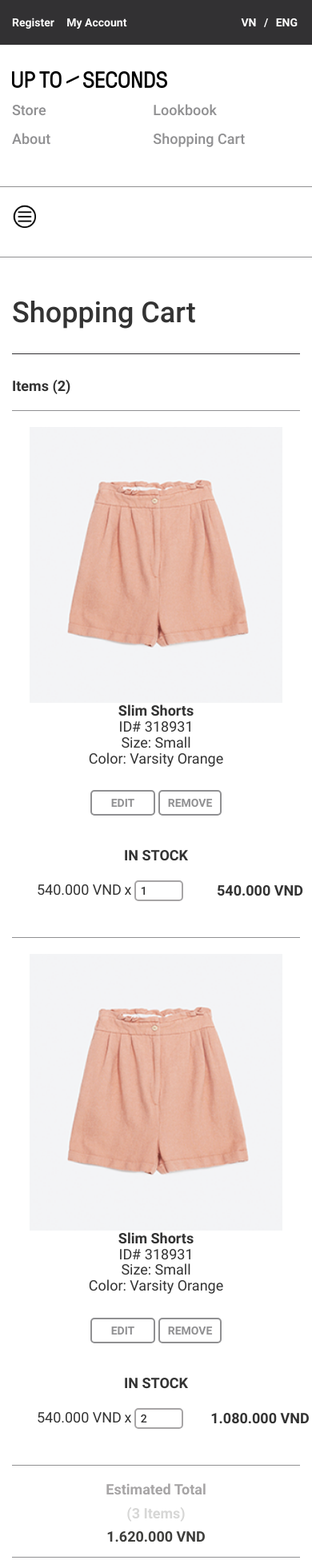
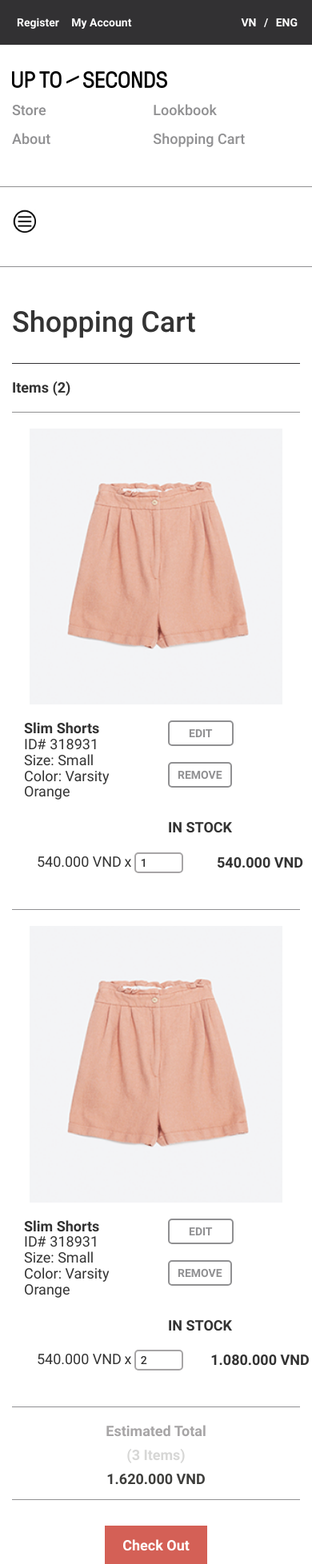
Before and after one commit to qmpz113/second, a PHP site: page /shopping_cart.php in a window 390 px wide. Shown: the top 1956 px of the page at 80% size. Run offline with PHP 8.4, Linux system fonts and the light colour scheme.

Commit message:
responsive0709

```diff
--- a/css/style.css
+++ b/css/style.css
@@ -107,6 +107,7 @@
 }
 .menu-products ul{
     list-style: none;
+    margin: 0px;
 }
 .menu-products ul li{
     display: inline-block;
@@ -114,14 +115,14 @@
 .menu-products ul li a{
     color: #909092;
     text-decoration: none;
-    padding: 0px 16px;
+    padding: 0px 15px;
     font-size: 18px;
 }
 .padding-left{
-    padding-left: 0px !important;
+    padding-left: 0px ;
 }
 .products{
-    padding: 26px 0px;
+    padding: 32px 0px;
     border-bottom: 1px solid #909092;
 }
 .main-menu ul{
@@ -248,10 +249,16 @@
     text-transform: uppercase;
     color: #2c46b9;
     border: 2px solid #2c46b9;
-    border-radius: 5px;
     background: #fff;
     font-weight: 500;
-    padding: 6px 18px 4px 18px;
+    padding-top: 6px;
+    padding-bottom: 4px;
+    width: 77px;
+    transition-duration: 0.5s;
+}
+.btn-socials button:hover{
+    background: #2c46b9;
+    color: #fff;
 }
 .btn-socials button:first-of-type{
     margin-right: 5px;
@@ -314,7 +321,7 @@
 }
 .title-item-cart{
     border-bottom: 1px solid #909092;
-    padding: 20px 0px 10px 0px;
+    padding: 10px 0px;
 }
 .img-cart img{
     width: 88%;
@@ -458,6 +465,7 @@ select.payment-form{
 .field label{
     font-size: 18px;
     margin-bottom: 15px;
+    font-weight: 500;
 }
 .div-form{
     padding: 40px 0px 10px 0px;
@@ -914,7 +922,7 @@ select.payment-form{
         padding-right: 0px;
     }
     .cart-products{
-        text-align: center;
+        text-align: left;
     }
     .price-one ul li:last-of-type{
         width: 25%;
@@ -954,14 +962,32 @@ select.payment-form{
     .menu-products{
         display: none;
     }
-
+    .text-contact p, .text-contact h4, .text-contact a{
+        font-size: 14px;
+    }
     .text-contact{
-        text-align: center;
+        text-align: left;
+        padding-left: 10px;
     }
     .price-one{
         text-align: center;
         padding-left: 15px;
         margin-top: 20px;
+    }
+    .padding-right{
+        padding-left: 0px;
+    }
+    .padding-left{
+        padding-right: 0px;
+    }
+    .title-language1 h2, .title-language2 h2{
+        padding: 22vh 0px;
+    }
+    .info-cart h4{
+        margin-top: 20px;
+    }
+    .img-cart{
+        text-align: center;
     }
 }
 @media (max-width: 1199px){
--- a/nbproject/private/private.xml
+++ b/nbproject/private/private.xml
@@ -3,7 +3,10 @@
     <editor-bookmarks xmlns="http://www.netbeans.org/ns/editor-bookmarks/2" lastBookmarkId="0"/>
     <open-files xmlns="http://www.netbeans.org/ns/projectui-open-files/2">
         <group>
-            <file>file:/C:/xampp/htdocs/second/template/header.php</file>
+            <file>file:/C:/xampp/htdocs/second/template/language.php</file>
+            <file>file:/C:/xampp/htdocs/second/template/checkout.php</file>
+            <file>file:/C:/xampp/htdocs/second/template/shopping_cart.php</file>
+            <file>file:/C:/xampp/htdocs/second/index.php</file>
             <file>file:/C:/xampp/htdocs/second/css/style.css</file>
         </group>
     </open-files>
--- a/template/footer.php
+++ b/template/footer.php
@@ -2,7 +2,7 @@
     <div class="container">
         <div class="content-contact">
             <div class="row">
-                <div class="col-md-offset-1 col-md-3 col-sm-7 col-sm-offset-0">
+                <div class="col-md-offset-1 col-md-3 col-sm-7 col-sm-offset-0 col-xs-7">
                     <div class="text-contact">
                         <h4>Contact Us</h4>
                         <p class="deactive">hello@uptosecond.com<br/>
@@ -12,7 +12,7 @@
                             hello@uts.com </p>
                     </div>
                 </div>
-                <div class="col-md-2 col-sm-5">
+                <div class="col-md-2 col-sm-5 col-xs-5">
                     <div class="text-contact">
                         <h4>Visit Us</h4>
                         <a class="deactive">Our Stores</a>
@@ -21,12 +21,12 @@
                         <a> Instagram</a>
                     </div>
                 </div>
-                <div class="col-md-2 col-sm-7">
+                <div class="col-md-2 col-sm-7 col-xs-7">
                     <div class="text-contact text-center">
                         <img src="img/Clock.png"/>
                     </div>
                 </div>
-                <div class="col-md-2 col-md-offset-1 col-sm-5">
+                <div class="col-md-2 col-md-offset-1 col-sm-5 col-xs-5">
                     <div class="text-contact">
                         <h4>UptoSeconds</h4>
                         <a class="deactive">About Us</a><br/>
--- a/template/language.php
+++ b/template/language.php
@@ -1,12 +1,12 @@
 <div class="select-language">
     <div class="container">
         <div class="row">
-            <div class="col-md-6 padding-right col-xs-6">
+            <div class="col-md-6 padding-right col-xs-12 col-sm-6">
                 <div class="title-language1">
                     <h2>Vietnamese</h2>
                 </div>
             </div>
-            <div class="col-md-6 padding-left col-xs-6">
+            <div class="col-md-6 padding-left col-xs-12 col-sm-6">
                 <div class="title-language2">
                     <h2>English</h2>
                 </div>
--- a/template/shopping_cart.php
+++ b/template/shopping_cart.php
@@ -25,13 +25,17 @@
                         </div>
                         <div class="col-md-3 col-sm-6">
                             <div class="info-cart">
+                                <div class="col-xs-6 col-md-12">
                                     <h4>Slim Shorts</h4>
                                     <p>ID# 318931<br/>
                                         Size: Small<br/>
                                         Color: Varsity Orange</p>
+                                </div>
+                                <div class="col-xs-6 col-md-12">
                                     <button>Edit</button>
                                     <button>Remove</button>
                                     <h3>IN STOCK</h3>
+                                </div>
                             </div>
                         </div>
                         <div class="col-md-4 col-xs-8 col-sm-9 padding-res-0">
@@ -63,13 +67,17 @@
                         </div>
                         <div class="col-md-3 col-sm-6">
                             <div class="info-cart">
+                                <div class="col-xs-6 col-md-12">
                                     <h4>Slim Shorts</h4>
                                     <p>ID# 318931<br/>
                                         Size: Small<br/>
                                         Color: Varsity Orange</p>
+                                </div>
+                                <div class="col-xs-6 col-md-12">
                                     <button>Edit</button>
                                     <button>Remove</button>
                                     <h3>IN STOCK</h3>
+                                </div>
                             </div>
                         </div>
                         <div class="col-md-4 col-xs-8 col-sm-9 padding-res-0">
@@ -137,7 +145,7 @@
                         </div>
                     </div>
                     <div class="row">
-                        <div class="col-md-3 col-sm-6">
+                        <div class="col-md-3 col-sm-6 col-xs-6">
                             <div class="img-might-like margin-l0">
                                 <img src="img/2590591712_6_1_1.png"/>
                             </div>
@@ -146,7 +154,7 @@
                                     500.000 VND</p>
                             </div>
                         </div>
-                        <div class="col-md-3 col-sm-6">
+                        <div class="col-md-3 col-sm-6 col-xs-6">
                             <div class="img-might-like">
                                 <img src="img/2590591712_6_1_1.png"/>
                             </div>
@@ -155,7 +163,7 @@
                                     500.000 VND</p>
                             </div>
                         </div>
-                        <div class="col-md-3 col-sm-6">
+                        <div class="col-md-3 col-sm-6 col-xs-6">
                             <div class="img-might-like">
                                 <img src="img/2590591712_6_1_1.png"/>
                             </div>
@@ -164,7 +172,7 @@
                                     500.000 VND</p>
                             </div>
                         </div>
-                        <div class="col-md-3 col-sm-6">
+                        <div class="col-md-3 col-sm-6 col-xs-6">
                             <div class="img-might-like margin-r0" >
                                 <img src="img/2590591712_6_1_1.png"/>
                             </div>
```
Also changed, not shown: template/checkout.php (+5 -5 lines). Lines whose indentation alone changed are shown as unchanged.
